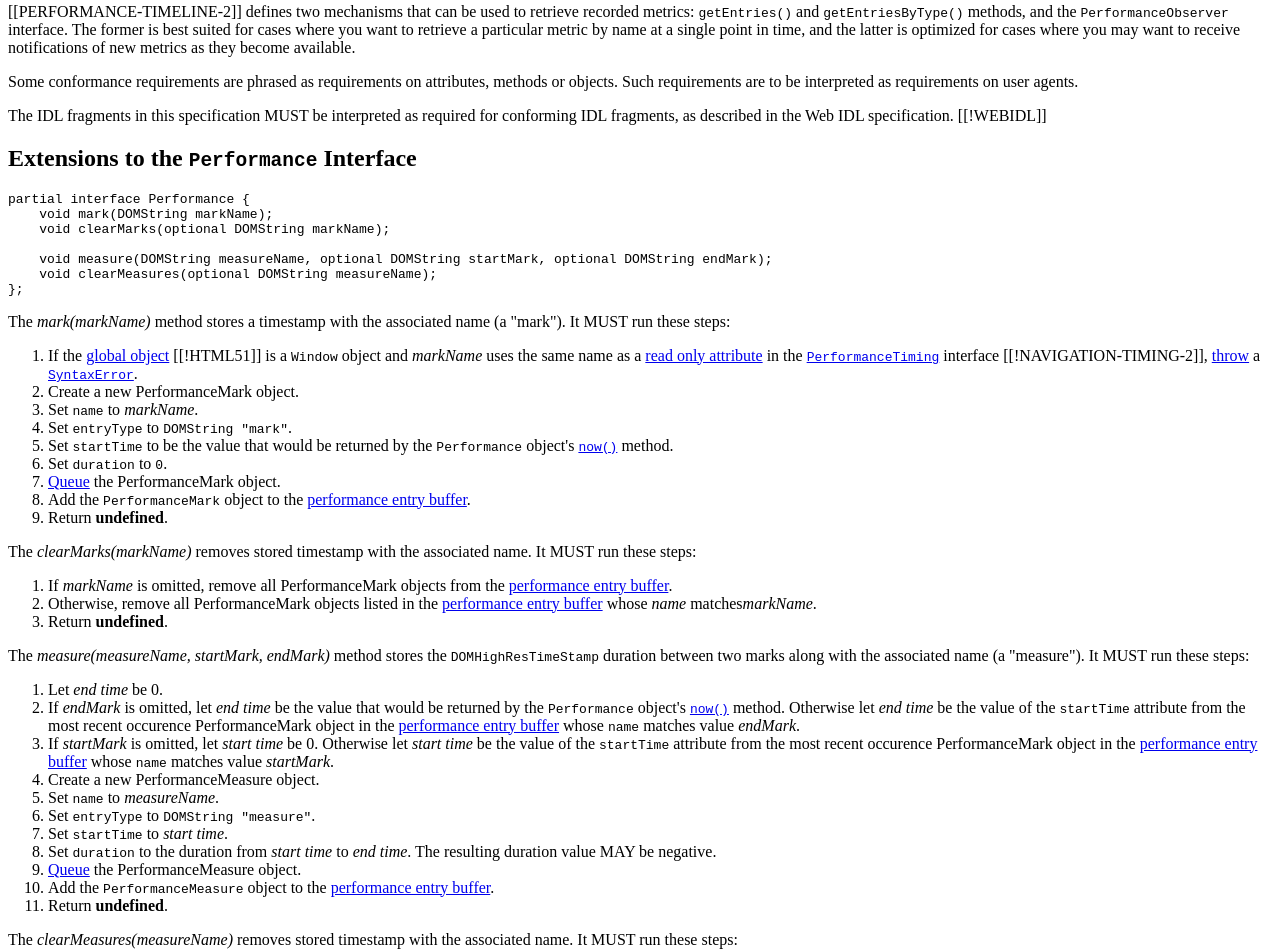
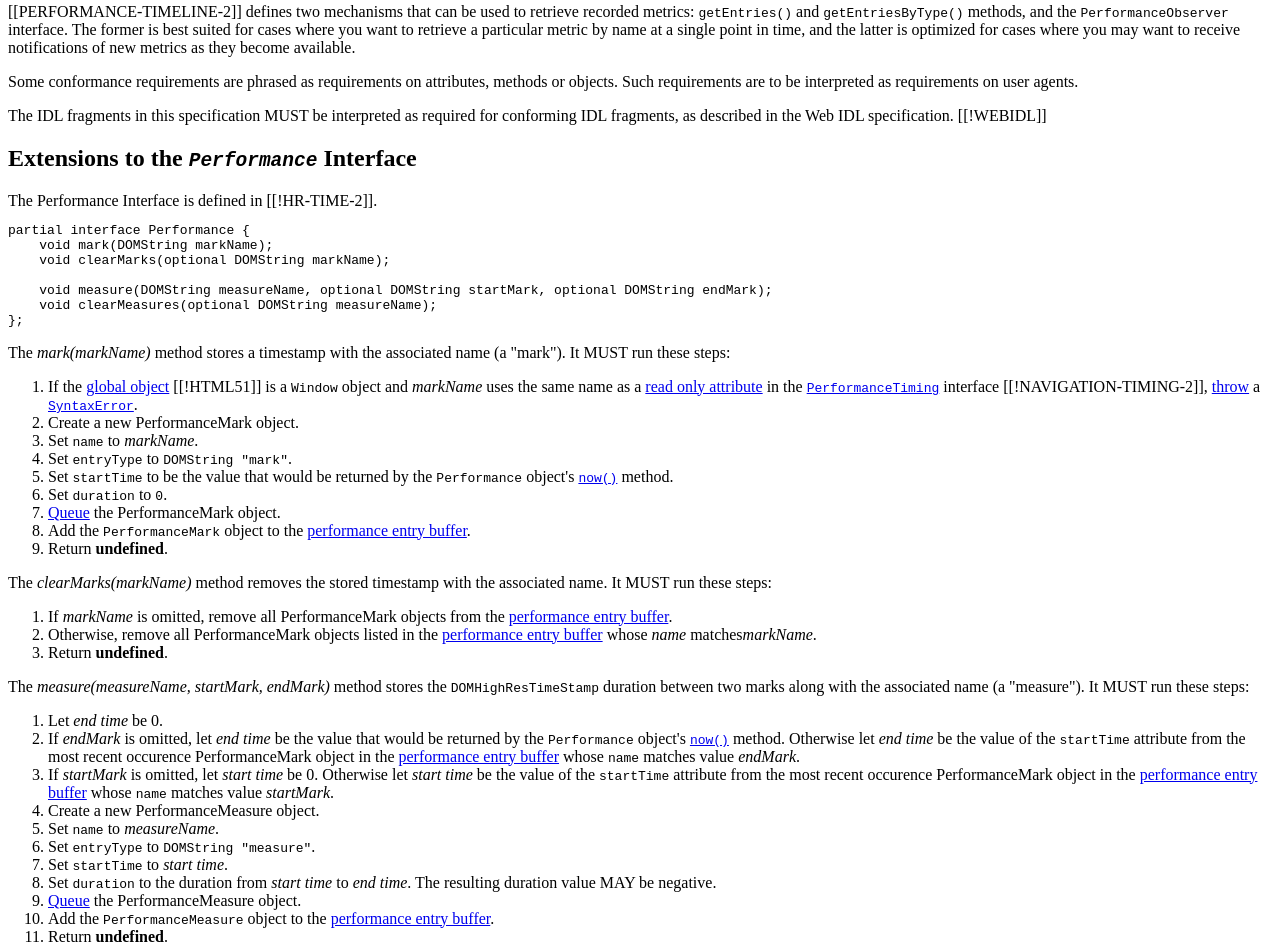
Before and after one commit to w3c/user-timing, a plain HTML site: page index.html in a window 1280 px wide. Shown: the part 863-1815 px from the top of the page. Drawn offline with Linux system fonts and the light colour scheme.

Commit message:
Fix definition linkage.

```diff
--- a/index.html
+++ b/index.html
@@ -181,7 +181,8 @@
   </section>
 
     <section id="extensions-performance-interface">
-      <h2>Extensions to the <code>Performance</code> Interface</h2>
+    <h2>Extensions to the <code><dfn data-cite="!HR-TIME-2#the-performance-interface">Performance</dfn></code> Interface</h2>
+    The <a>Performance</a> Interface is defined in [[!HR-TIME-2]].
 
       <pre class="idl">
 partial interface Performance {
@@ -192,7 +193,7 @@ partial interface Performance {
     void clearMeasures(optional DOMString measureName);
 };
 </pre>
-  <p>The <dfn for="Performance" data-lt='mark'>mark(markName)</dfn> method stores a timestamp with the associated name (a "mark"). It MUST run these steps:</p>
+  <p>The <dfn data-dfn-for="Performance" data-lt="mark">mark(markName)</dfn> method stores a timestamp with the associated name (a "mark"). It MUST run these steps:</p>
   <ol>
     <li>If the <a href="https://w3c.github.io/html/webappapis.html#global-object">global
       object</a> [[!HTML51]] is a <code>Window</code> object and <var>markName</var> uses the same name as a <a href="https://heycam.github.io/webidl/#dfn-read-only">read only attribute</a> in the
@@ -207,14 +208,14 @@ partial interface Performance {
     <li>Return <strong>undefined</strong>.</li>
   </ol>
 
-  <p>The <dfn for="Performance" data-lt='clearMarks'>clearMarks(markName)</dfn> removes stored timestamp with the associated name. It MUST run these steps:</p>
+  <p>The <dfn data-dfn-for="Performance" data-lt='clearMarks'>clearMarks(markName)</dfn> method removes the stored timestamp with the associated name. It MUST run these steps:</p>
   <ol>
     <li>If <var>markName</var> is omitted, remove all <a>PerformanceMark</a> objects from the <a href='https://w3c.github.io/performance-timeline/#dfn-performance-entry-buffer'>performance entry buffer</a>.</li>
     <li>Otherwise, remove all <a>PerformanceMark</a> objects listed in the <a href='https://w3c.github.io/performance-timeline/#dfn-performance-entry-buffer'>performance entry buffer</a> whose <var>name</var> matches<var>markName</var>.</li>
     <li>Return <strong>undefined</strong>.</li>
   </ol>
 
-  <p>The <dfn for="Performance" data-lt='measure'>measure(measureName, startMark, endMark)</dfn> method stores the <code>DOMHighResTimeStamp</code> duration between two marks along with the associated name (a "measure"). It MUST run these steps:</p>
+  <p>The <dfn data-dfn-for="Performance" data-lt='measure'>measure(measureName, startMark, endMark)</dfn> method stores the <code>DOMHighResTimeStamp</code> duration between two marks along with the associated name (a "measure"). It MUST run these steps:</p>
   <ol>
     <li>Let <var>end time</var> be 0.</li>
     <li>If <var>endMark</var> is omitted, let <var>end time</var> be the value that would be returned by the <code>Performance</code> object's <a href="http://w3c.github.io/hr-time/#dom-performance-now"><code>now()</code></a> method. Otherwise let <var>end time</var> be the value of the <code>startTime</code> attribute from the most recent occurence <a>PerformanceMark</a> object in the <a href='https://w3c.github.io/performance-timeline/#dfn-performance-entry-buffer'>performance entry buffer</a> whose <code>name</code> matches value <var>endMark</var>.</li>
@@ -229,7 +230,7 @@ partial interface Performance {
     <li>Return <strong>undefined</strong>.</li>
   </ol>
 
-  <p>The <dfn for="Performance" data-lt='clearMeasures'>clearMeasures(measureName)</dfn> removes stored timestamp with the associated name. It MUST run these steps:</p>
+  <p>The <dfn data-dfn-for="Performance" data-lt='clearMeasures'>clearMeasures(measureName)</dfn> removes stored timestamp with the associated name. It MUST run these steps:</p>
   <ol>
     <li>If <var>measureName</var> is omitted, remove all <a>PerformanceMeasure</a> objects in the <a href='https://w3c.github.io/performance-timeline/#dfn-performance-entry-buffer'>performance entry buffer</a>.</li>
     <li>Otherwise remove all <a>PerformanceMeasure</a> objects listed in the <a href='https://w3c.github.io/performance-timeline/#dfn-performance-entry-buffer'>performance entry buffer</a> whose <code>name</code> matches <var>measureName</var>.</li>
```
